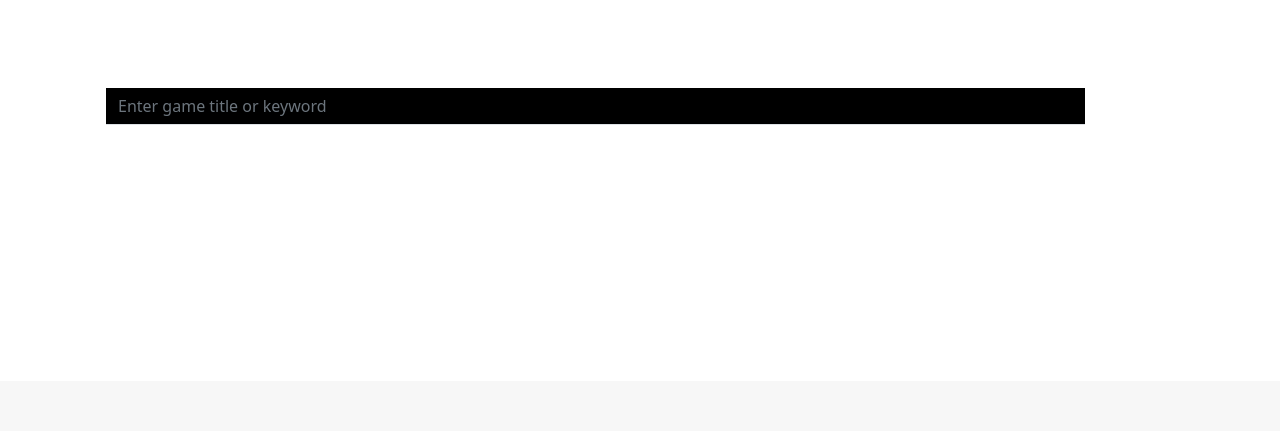
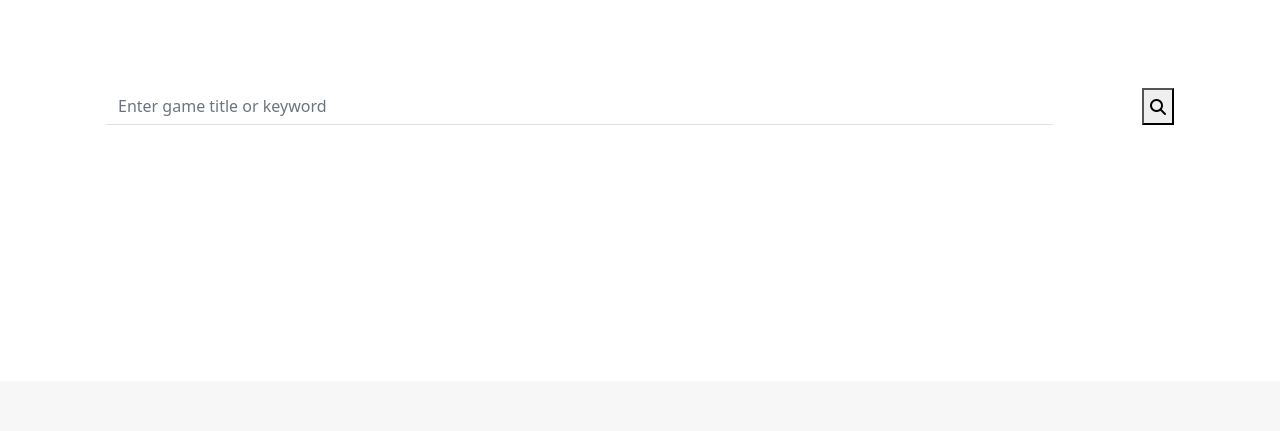
Before and after one commit to Jokong27/Project1-main, a plain HTML site: page search.html in a window 1280 px wide. Shown: the part 369-800 px from the top of the page. Drawn offline with nearby package versions, Linux system fonts and the light colour scheme; a script that the page names is missing.

Commit message:
Add search icon

```diff
--- a/search.html
+++ b/search.html
@@ -76,11 +76,12 @@
                     <hr class="container-fluid col-9 hr2">
                     <div class="container text-center pt-5 mt-5 pb-5 mb-5">
                         <div class="container d-flex justify-content-center">
-                            <input class="form-control inputBg border-0 border-bottom rounded-0 text-light"
+                            <input class="form-control inputBg border-0 border-bottom rounded-0"
                                 type="search" placeholder="Enter game title or keyword" id="searchInput">
 
                             <button type="button" class="btn col-1 p-0" onclick="searchBtn()"><img class="searchBtnSize"
                                     src="images/search-icon.png" alt="" id="searchBtnSize"></button>
+                                    <button type="submit"><i class="fa fa-search"></i></button>
                         </div>
                         <div class="container">
                             <div class="row text-center pt-5" id="searchFieldInfo">
--- a/style.css
+++ b/style.css
@@ -227,7 +227,11 @@ span {
     color: black;
 }
 
+<<<<<<< Updated upstream
 #searchInput {
     background-color: #000000;
     color: #fff;
 }
+=======
+
+>>>>>>> Stashed changes
```
